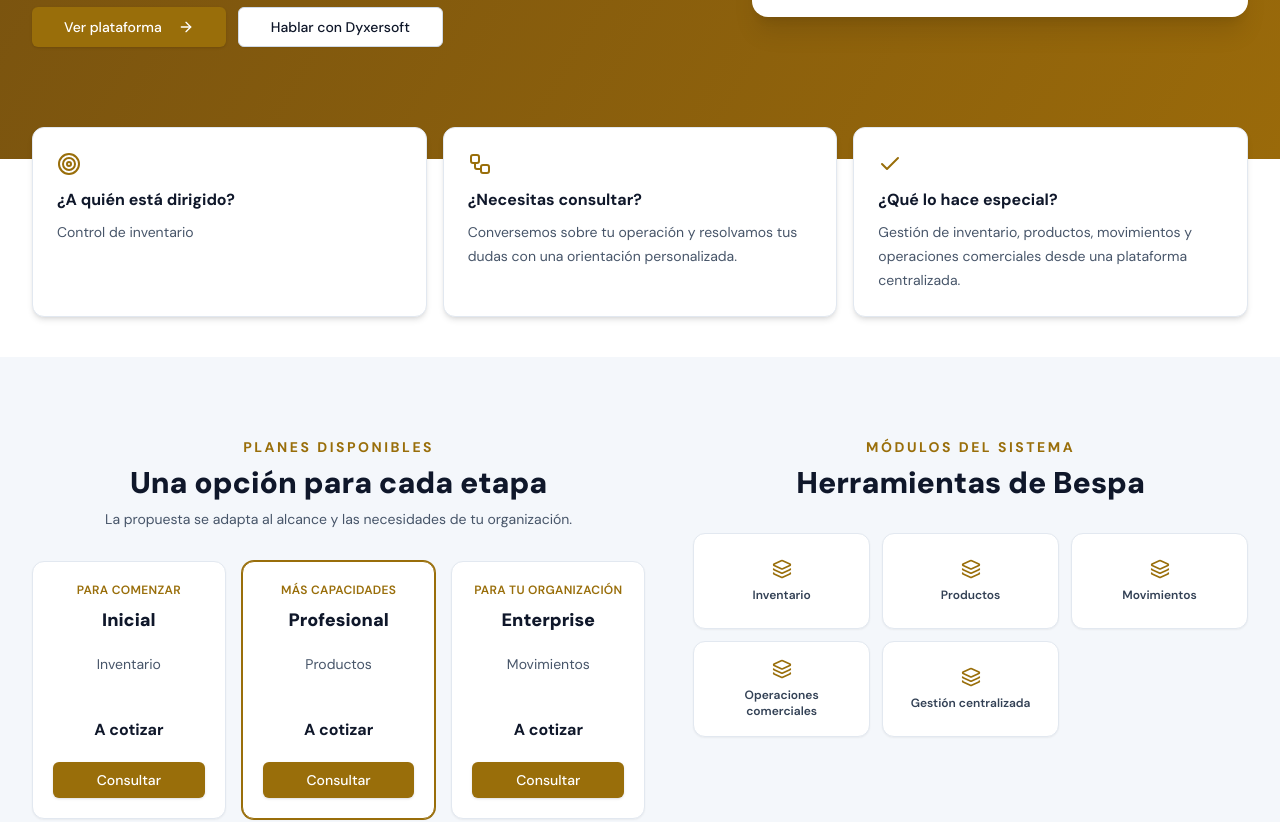
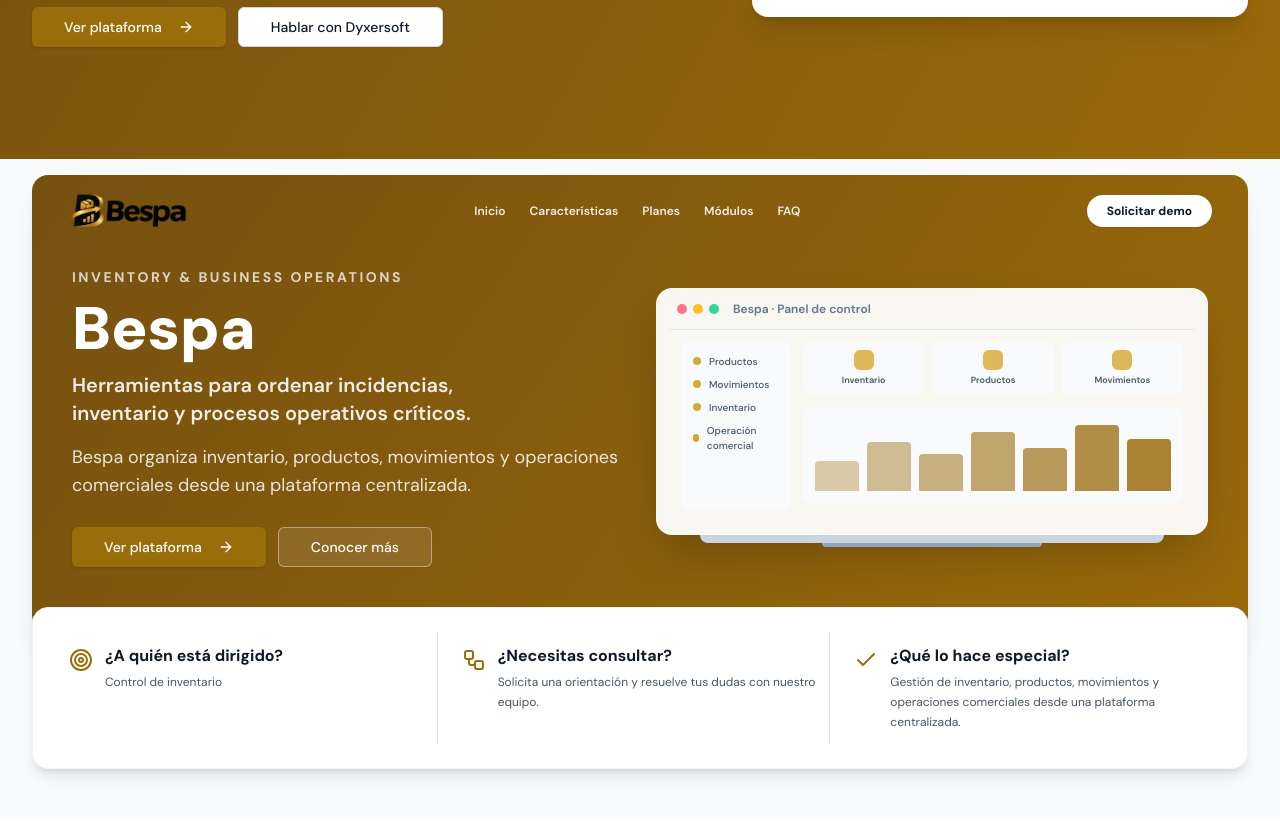
Before and after one commit to DyxerSoft/dyxerplat, a Next.js app in the folder apps/: page /products/bespa in a window 1280 px wide. Shown: the part 544-1366 px from the top of the page. Built offline with nearby package versions, Linux system fonts and the light colour scheme.

Commit message:
Rebuild product detail to match reference landing design

```diff
--- a/apps/src/components/public/products/ProductPage.jsx
+++ b/apps/src/components/public/products/ProductPage.jsx
@@ -87,61 +87,61 @@ function ProductPage({ product }) {
         </div>
       </section>
 
-      <section className="relative z-20 -mt-8 pb-10">
-        <div className="section-container grid gap-4 md:grid-cols-3">
-          {[
-            { icon: Target, title: '¿A quién está dirigido?', text: product.useCases[0] || product.platformDescription },
-            { icon: Workflow, title: '¿Necesitas consultar?', text: 'Conversemos sobre tu operación y resolvamos tus dudas con una orientación personalizada.' },
-            { icon: Check, title: '¿Qué lo hace especial?', text: product.shortDescription }
-          ].map(({ icon: Icon, title, text }) => (
-            <article key={title} className="rounded-xl border border-slate-200 bg-white p-6 shadow-md">
-              <Icon className="mb-3 h-6 w-6 text-primary" aria-hidden="true" />
-              <h2 className="font-bold text-slate-900">{title}</h2>
-              <p className="mt-2 text-sm leading-6 text-slate-600">{text}</p>
-            </article>
-          ))}
+      <section className="bg-slate-50 pb-12 pt-4">
+        <div className="section-container">
+          <div className="overflow-hidden rounded-2xl text-white shadow-xl" style={{ background: `linear-gradient(125deg, ${visual.hero}, ${visual.primary})` }}>
+            <header className="flex items-center justify-between gap-5 px-6 py-4 md:px-9">
+              <img src={visual.logo.src} alt={`Logo ${product.name}`} className="h-10 w-auto max-w-[150px] object-contain" />
+              <nav className="hidden items-center gap-6 text-xs font-semibold text-white/90 md:flex">
+                <a href="#inicio">Inicio</a><a href="#capacidades">Características</a><a href="#planes">Planes</a><a href="#modulos">Módulos</a><a href="#contacto">FAQ</a>
+              </nav>
+              <Button size="sm" variant="secondary" onClick={() => requestInformation()} className="rounded-full bg-white px-5 font-bold text-slate-900 hover:bg-white/90">Solicitar demo</Button>
+            </header>
+            <div id="inicio" className="grid gap-8 px-6 pb-12 pt-5 md:grid-cols-2 md:items-center md:px-10 md:pb-16">
+              <motion.div initial={{ opacity: 0, y: 20 }} animate={{ opacity: 1, y: 0 }} transition={{ duration: 0.5 }}>
+                <p className="text-sm font-bold uppercase tracking-[0.18em] text-white/75">{product.tagline}</p>
+                <h1 className="mt-3 text-4xl font-black leading-tight md:text-6xl">{product.name}</h1>
+                <h2 className="mt-3 text-xl font-semibold text-white/90">{product.platformDescription}</h2>
+                <p className="mt-4 max-w-xl text-base leading-7 text-white/85 md:text-lg">{product.description}</p>
+                <div className="mt-7 flex flex-wrap gap-3">{renderPrimaryAction()}<Button size="lg" variant="outline" onClick={() => requestInformation()} className="border-white/40 bg-white/10 text-white hover:bg-white/20">Conocer más</Button></div>
+              </motion.div>
+              <motion.div initial={{ opacity: 0, scale: 0.98 }} animate={{ opacity: 1, scale: 1 }} transition={{ duration: 0.6, delay: 0.1 }} className="relative mx-auto w-full max-w-xl">
+                <div className="rounded-2xl border border-white/30 bg-white/95 p-3 shadow-2xl">
+                  <div className="flex items-center gap-1.5 border-b border-slate-200 px-2 pb-3"><i className="h-2.5 w-2.5 rounded-full bg-rose-400"/><i className="h-2.5 w-2.5 rounded-full bg-amber-400"/><i className="h-2.5 w-2.5 rounded-full bg-emerald-400"/><span className="ml-2 text-xs font-semibold text-slate-500">{product.name} · Panel de control</span></div>
+                  <div className="grid min-h-48 grid-cols-[110px_1fr] gap-3 p-3">
+                    <div className="space-y-2 rounded-lg bg-slate-50 p-3">{product.workflow.slice(0,4).map((step,i)=><div key={step} className="flex items-center gap-2 text-[10px] font-medium text-slate-600"><span className="h-2 w-2 rounded-sm" style={{background:visual.secondary}}/>{step}</div>)}</div>
+                    <div><div className="grid grid-cols-3 gap-2">{product.capabilities.slice(0,3).map((item,i)=><div key={item} className="rounded-lg bg-slate-50 p-2 text-center"><span className="mx-auto mb-1 block h-5 w-5 rounded-md" style={{background:visual.secondary,opacity:.8}}/><span className="block truncate text-[9px] font-semibold text-slate-600">{item}</span></div>)}</div><div className="mt-3 flex h-24 items-end gap-2 rounded-lg bg-slate-50 p-3">{[42,68,52,82,60,92,72].map((height,i)=><span key={i} className="flex-1 rounded-t-sm" style={{height:`${height}%`,background:visual.primary,opacity:.35+i*.08}}/>)}</div></div>
+                  </div>
+                </div>
+                <div className="mx-auto h-2 w-[84%] rounded-b-xl bg-slate-300"/><div className="mx-auto h-1 w-[40%] rounded-b-full bg-slate-400"/>
+              </motion.div>
+            </div>
+          </div>
+          <div className="relative z-10 -mt-6 grid gap-3 rounded-2xl border border-slate-100 bg-white p-4 shadow-lg md:grid-cols-3 md:p-6">
+            {[
+              { icon: Target, title: '¿A quién está dirigido?', text: product.useCases[0] || product.platformDescription },
+              { icon: Workflow, title: '¿Necesitas consultar?', text: 'Solicita una orientación y resuelve tus dudas con nuestro equipo.' },
+              { icon: Check, title: '¿Qué lo hace especial?', text: product.shortDescription }
+            ].map(({icon:Icon,title,text})=><article key={title} className="flex gap-3 border-slate-200 p-3 md:border-r last:border-0"><Icon className="mt-1 h-6 w-6 shrink-0 text-primary"/><div><h2 className="font-bold text-slate-900">{title}</h2><p className="mt-1 text-xs leading-5 text-slate-600">{text}</p></div></article>)}
+          </div>
         </div>
       </section>
 
-      <section className="py-20" style={{ backgroundColor: "#f4f7fb" }}>
-        <div className="section-container grid gap-12 lg:grid-cols-[1.05fr_0.95fr]">
+      <section id="planes" className="bg-white py-16 md:py-20">
+        <div className="section-container grid gap-12 lg:grid-cols-[1.1fr_0.9fr]">
           <div>
-            <div className="text-center">
-              <p className="text-sm font-bold uppercase tracking-[0.18em] text-primary">Planes disponibles</p>
-              <h2 className="mt-2 text-3xl font-black text-slate-900">Una opción para cada etapa</h2>
-              <p className="mx-auto mt-2 text-sm text-slate-600">La propuesta se adapta al alcance y las necesidades de tu organización.</p>
-            </div>
-            <div className="mt-8 grid gap-4 sm:grid-cols-3">
+            <div className="text-center"><p className="text-sm font-bold uppercase tracking-[0.18em] text-primary">Planes disponibles</p><h2 className="mt-2 text-3xl font-black text-slate-900">Elige el plan que se adapta a tus necesidades</h2><p className="mt-2 text-sm text-slate-600">Precios referenciales mensuales, sujetos a confirmación comercial.</p></div>
+            <div className="mt-8 grid gap-3 sm:grid-cols-3">
               {[
-                { name: 'Inicial', detail: 'Para comenzar', feature: product.capabilities[0] },
-                { name: 'Profesional', detail: 'Más capacidades', feature: product.capabilities[1] || product.capabilities[0] },
-                { name: 'Enterprise', detail: 'Para tu organización', feature: product.capabilities[2] || product.capabilities.at(-1) }
-              ].map((plan, index) => (
-                <article key={plan.name} className={`rounded-xl border bg-white p-5 shadow-sm ${index === 1 ? 'border-primary ring-1 ring-primary' : 'border-slate-200'}`}>
-                  <p className="text-center text-xs font-semibold uppercase tracking-wide text-primary">{plan.detail}</p>
-                  <h3 className="mt-2 text-center text-lg font-black text-slate-900">{plan.name}</h3>
-                  <p className="mt-5 min-h-12 text-center text-sm text-slate-600">{plan.feature || product.name}</p>
-                  <p className="mt-4 text-center font-bold text-slate-900">A cotizar</p>
-                  <Button className="mt-5 w-full bg-primary text-primary-foreground hover:bg-primary/90" onClick={() => requestInformation()}>Consultar</Button>
-                </article>
-              ))}
+                {name:'Inicial',price:'Bs. 99',desc:'Perfecto para comenzar',items:product.capabilities.slice(0,2)},
+                {name:'VIP',price:'Bs. 199',desc:'Más capacidades incluidas',items:product.capabilities.slice(0,4)},
+                {name:'Enterprise',price:'Bs. 399',desc:'Para grandes empresas',items:product.capabilities.slice(0,6)}
+              ].map((plan,i)=><article key={plan.name} className={`relative rounded-xl border p-4 text-center ${i===1?'border-primary shadow-lg ring-1 ring-primary':'border-slate-200 shadow-sm'}`}>{i===1&&<span className="absolute -top-3 left-1/2 -translate-x-1/2 rounded-full px-3 py-1 text-[10px] font-bold text-white" style={{background:visual.primary}}>RECOMENDADO</span>}<h3 className="mt-2 font-bold text-slate-900">{plan.name}</h3><p className="mt-1 text-[11px] text-slate-500">{plan.desc}</p><p className="mt-4 text-xl font-black text-slate-900">{plan.price}<span className="text-xs font-medium text-slate-500">/mes</span></p><ul className="my-4 space-y-2 text-left">{plan.items.map(item=><li key={item} className="flex gap-2 text-[11px] text-slate-600"><Check className="h-3.5 w-3.5 shrink-0 text-emerald-600"/>{item}</li>)}</ul><Button className="w-full bg-primary text-primary-foreground hover:bg-primary/90" onClick={()=>requestInformation()}>Contratar</Button></article>)}
             </div>
           </div>
-
-          <div>
-            <div className="text-center">
-              <p className="text-sm font-bold uppercase tracking-[0.18em] text-primary">Módulos del sistema</p>
-              <h2 className="mt-2 text-3xl font-black text-slate-900">Herramientas de {product.name}</h2>
-            </div>
-            <div className="mt-8 grid grid-cols-2 gap-3 sm:grid-cols-3">
-              {product.capabilities.slice(0, 9).map((module) => (
-                <div key={module} className="flex min-h-24 flex-col items-center justify-center gap-2 rounded-xl border border-slate-200 bg-white p-4 text-center shadow-sm">
-                  <Layers className="h-5 w-5 text-primary" aria-hidden="true" />
-                  <span className="text-xs font-semibold text-slate-700">{module}</span>
-                </div>
-              ))}
-            </div>
-            {product.capabilities.length > 9 && <p className="mt-4 text-center text-sm font-semibold text-primary">Ver todos los módulos: {product.capabilities.length}</p>}
+          <div id="modulos">
+            <div className="text-center"><p className="text-sm font-bold uppercase tracking-[0.18em] text-primary">Módulos del sistema</p><h2 className="mt-2 text-3xl font-black text-slate-900">Todo lo que necesitas</h2></div>
+            <div className="mt-8 grid grid-cols-2 gap-3 sm:grid-cols-3">{product.capabilities.slice(0,9).map(module=><div key={module} className="flex min-h-24 flex-col items-center justify-center gap-2 rounded-xl border border-slate-100 bg-slate-50 p-3 text-center"><Layers className="h-6 w-6 text-primary"/><span className="text-xs font-semibold text-slate-700">{module}</span></div>)}</div>{product.capabilities.length>9&&<p className="mt-4 text-center text-xs font-semibold text-primary">Y más módulos para tu operación →</p>}
           </div>
         </div>
       </section>
```
